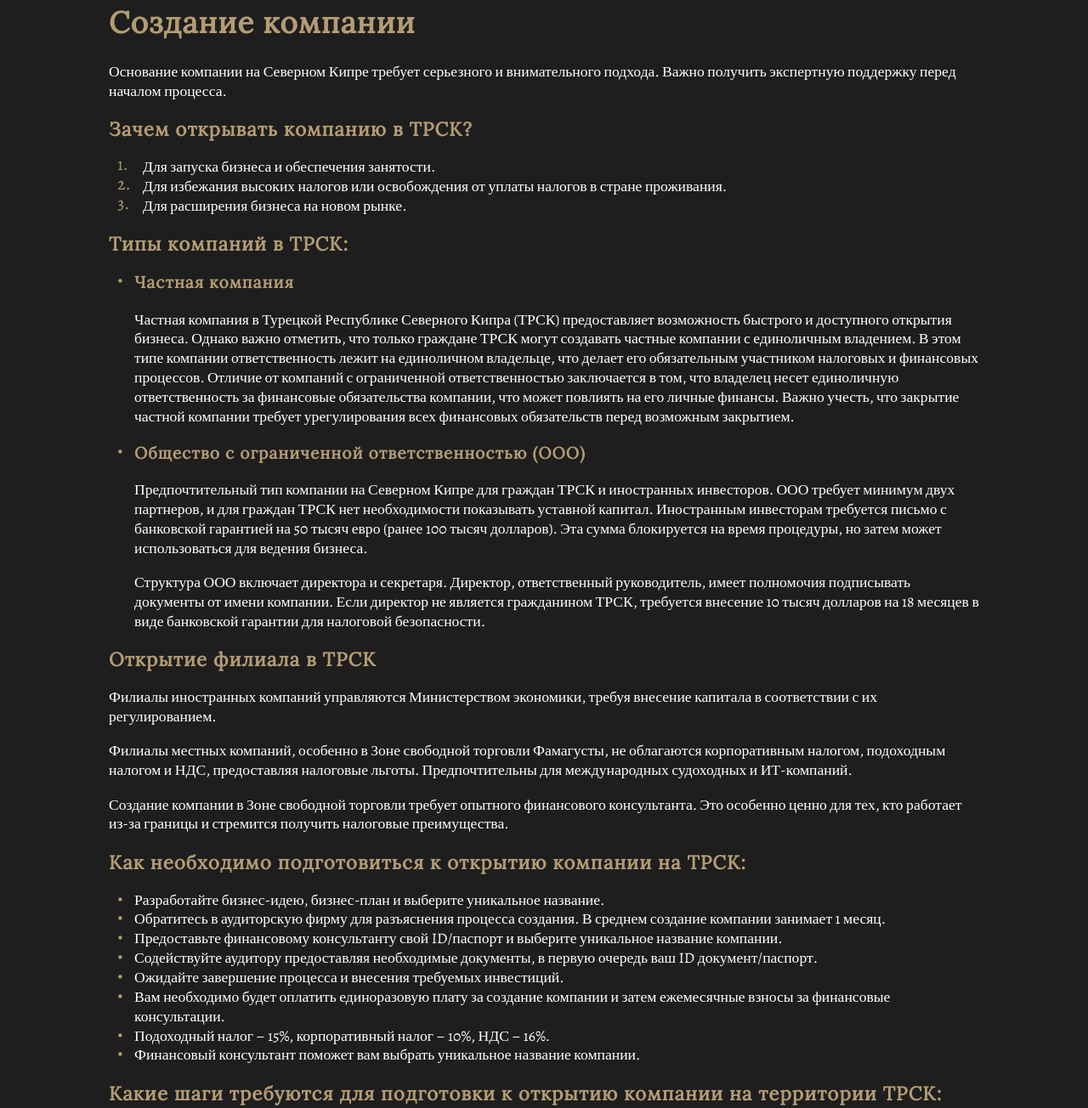
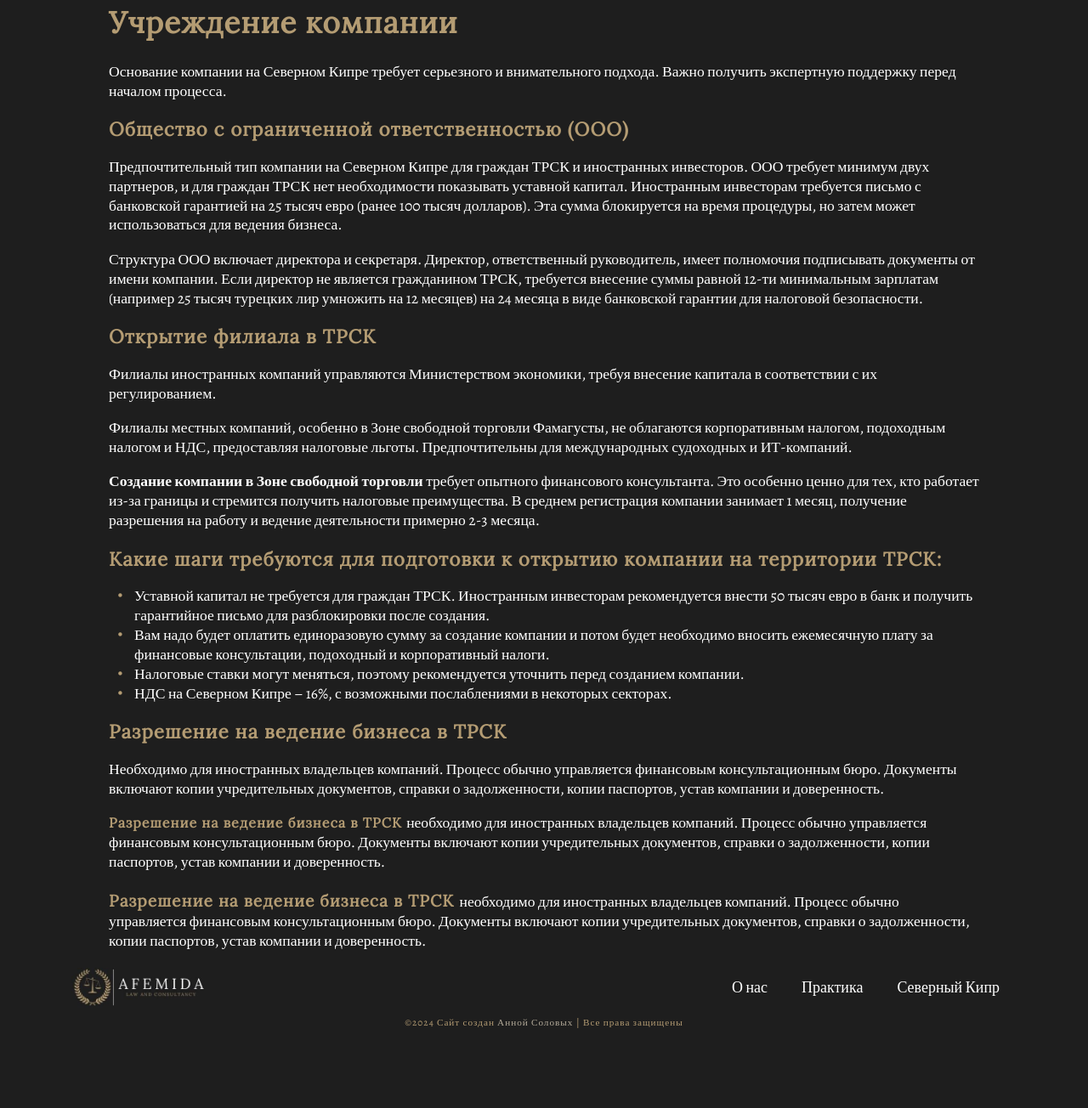
Before and after one commit to AnnaSolovykh/law-company, a plain HTML site: page ru/companyFormation.html in a window 1280 px wide. Shown: the part 100-1404 px from the top of the page at 85% size. After the commit the page ends 1342 px from the top, so only its background shows below. Drawn offline with nearby package versions, Linux system fonts and the light colour scheme.

Commit message:
fix company form  page in rus

```diff
--- a/ru/companyFormation.html
+++ b/ru/companyFormation.html
@@ -11,7 +11,6 @@
     <link rel="alternate" hreflang="ru" href="http://www.afemidalaw.com/ru/index.html" />
     -->
     <link rel="stylesheet" href="/css/main.css">
-
     <link rel="stylesheet" href="/css/ru.css">
 </head>
 <body>
@@ -40,7 +39,7 @@
 
     <header>
         <div class="title-wrapper">
-            <h1>Создание компании</h1>
+            <h1>Учреждение компании</h1>
         </div>
     </header>
 
@@ -51,39 +50,14 @@
             </p>
             <div>
                 <h2>
-                    Зачем открывать компанию в ТРСК?
+                    Общество с ограниченной ответственностью (ООО)
                 </h2>
-                <ol>
-                    <li>Для запуска бизнеса и обеспечения занятости.</li>
-                    <li>Для избежания высоких налогов или освобождения от уплаты налогов в стране проживания.</li>
-                    <li>Для расширения бизнеса на новом рынке.</li>
-                </ol>
-            </div>
-            <div>
-                <h2>
-                    Типы компаний в ТРСК:
-                </h2>
-                <ul>
-                    <li>
-                        <h3>
-                            Частная компания
-                        </h3>
-                        <p>
-                            Частная компания в Турецкой Республике Северного Кипра (ТРСК) предоставляет возможность быстрого и доступного открытия бизнеса. Однако важно отметить, что только граждане ТРСК могут создавать частные компании с единоличным владением. В этом типе компании ответственность лежит на единоличном владельце, что делает его обязательным участником налоговых и финансовых процессов. Отличие от компаний с ограниченной ответственностью заключается в том, что владелец несет единоличную ответственность за финансовые обязательства компании, что может повлиять на его личные финансы. Важно учесть, что закрытие частной компании требует урегулирования всех финансовых обязательств перед возможным закрытием.
-                        </p>
-                    </li>
-                    <li>
-                        <h3>
-                            Общество с ограниченной ответственностью (ООО)
-                        </h3>
-                        <p>
-                            Предпочтительный тип компании на Северном Кипре для граждан ТРСК и иностранных инвесторов. ООО требует минимум двух партнеров, и для граждан ТРСК нет необходимости показывать уставной капитал. Иностранным инвесторам требуется письмо с банковской гарантией на 50 тысяч евро (ранее 100 тысяч долларов). Эта сумма блокируется на время процедуры, но затем может использоваться для ведения бизнеса.
-                        </p>
-                        <p>
-                            Структура ООО включает директора и секретаря. Директор, ответственный руководитель, имеет полномочия подписывать документы от имени компании. Если директор не является гражданином ТРСК, требуется внесение 10 тысяч долларов на 18 месяцев в виде банковской гарантии для налоговой безопасности.
-                        </p>
-                    </li>
-                </ul>
+                <p>
+                    Предпочтительный тип компании на Северном Кипре для граждан ТРСК и иностранных инвесторов. ООО требует минимум двух партнеров, и для граждан ТРСК нет необходимости показывать уставной капитал. Иностранным инвесторам требуется письмо с банковской гарантией на 25 тысяч евро (ранее 100 тысяч долларов). Эта сумма блокируется на время процедуры, но затем может использоваться для ведения бизнеса.
+                </p>
+                <p>
+                    Структура ООО включает директора и секретаря. Директор, ответственный руководитель, имеет полномочия подписывать документы от имени компании. Если директор не является гражданином ТРСК, требуется внесение суммы равной 12-ти минимальным зарплатам (например 25 тысяч турецких лир умножить на 12 месяцев)  на 24 месяца в виде банковской гарантии для налоговой безопасности.
+                </p>
             </div>
             <div>
                 <h2>
@@ -96,39 +70,10 @@
                     Филиалы местных компаний, особенно в Зоне свободной торговли Фамагусты, не облагаются корпоративным налогом, подоходным налогом и НДС, предоставляя налоговые льготы. Предпочтительны для международных судоходных и ИТ-компаний.
                 </p>
                 <p>
-                    Создание компании в Зоне свободной торговли требует опытного финансового консультанта. Это особенно ценно для тех, кто работает из-за границы и стремится получить налоговые преимущества.
+                    <b>Создание компании в Зоне свободной торговли </b>требует опытного финансового консультанта. Это особенно ценно для тех, кто работает из-за границы и стремится получить налоговые преимущества.
+                    В среднем регистрация компании занимает 1 месяц, получение разрешения на работу и ведение деятельности примерно 2-3 месяца.
+
                 </p>
-            </div>
-            <div>
-                <h2>
-                    Как необходимо подготовиться к открытию компании на ТРСК:
-                </h2>
-                <ul>
-                    <li>
-                        Разработайте бизнес-идею, бизнес-план и выберите уникальное название.
-                    </li>
-                    <li>
-                        Обратитесь в аудиторскую фирму для разъяснения процесса создания. В среднем создание компании занимает 1 месяц.
-                    </li>
-                    <li>
-                        Предоставьте финансовому консультанту свой ID/паспорт и выберите уникальное название компании.
-                    </li>
-                    <li>
-                        Содействуйте аудитору предоставляя необходимые документы, в первую очередь ваш ID документ/паспорт.
-                    </li>
-                    <li>
-                        Ожидайте завершение процесса и внесения требуемых инвестиций.
-                    </li>
-                    <li>
-                        Вам необходимо будет оплатить единоразовую плату за создание компании и затем ежемесячные взносы за финансовые консультации.
-                    </li>
-                    <li>
-                        Подоходный налог – 15%, корпоративный налог – 10%, НДС – 16%.
-                    </li>
-                    <li>
-                        Финансовый консультант поможет вам выбрать уникальное название компании.
-                    </li>
-                </ul>
             </div>
             <div>
                 <h2>
@@ -136,14 +81,17 @@
                 </h2>
                 <ul>
                     <li>
-                        Уставной капитал не требуется для граждан ТРСК. Иностранным инвесторам рекомендуется внести 50 тысяч евро в банк и получить гарантийное письмо для разблокировки после создания.                    </li>
+                        Уставной капитал не требуется для граждан ТРСК. Иностранным инвесторам рекомендуется внести 50 тысяч евро в банк и получить гарантийное письмо для разблокировки после создания.
+                    </li>
                     <li>
-                        Вам надо будет оплатить единоразовую сумму за создание компании и потом будет необходимо вносить ежемесячную плату за финансовые консультации, подоходный и корпоративный налоги.                    </li>
+                        Вам надо будет оплатить единоразовую сумму за создание компании и потом будет необходимо вносить ежемесячную плату за финансовые консультации, подоходный и корпоративный налоги.
+                    </li>
                     <li>
                         Налоговые ставки могут меняться, поэтому рекомендуется уточнить перед созданием компании.
                     </li>
                     <li>
-                        НДС на Северном Кипре – 16%, с возможными послаблениями в некоторых секторах.                    </li>
+                        НДС на Северном Кипре – 16%, с возможными послаблениями в некоторых секторах.
+                    </li>
                 </ul>
             </div>
             <div>
@@ -152,6 +100,23 @@
                 </h2>
                 <p>
                     Необходимо для иностранных владельцев компаний. Процесс обычно управляется финансовым консультационным бюро. Документы включают копии учредительных документов, справки о задолженности, копии паспортов, устав компании и доверенность.
+                </p>
+            </div>
+            <div>
+                <h2 style="display: inline; font-size: 1rem;">
+                    Разрешение на ведение бизнеса в ТРСК
+                </h2>
+                <p style="display: inline;">
+                    необходимо для иностранных владельцев компаний. Процесс обычно управляется финансовым консультационным бюро. Документы включают копии учредительных документов, справки о задолженности, копии паспортов, устав компании и доверенность.
+                </p>
+            </div>
+            <br>
+            <div>
+                <h3 style="display: inline;">
+                    Разрешение на ведение бизнеса в ТРСК
+                </h3>
+                <p style="display: inline;">
+                    необходимо для иностранных владельцев компаний. Процесс обычно управляется финансовым консультационным бюро. Документы включают копии учредительных документов, справки о задолженности, копии паспортов, устав компании и доверенность.
                 </p>
             </div>
         </section>
@@ -191,6 +156,5 @@
     </footer>
 
     <script src="/js/main.js"></script>
-    <script src="/js/ru.js"></script>
 </body>
 </html>
```
